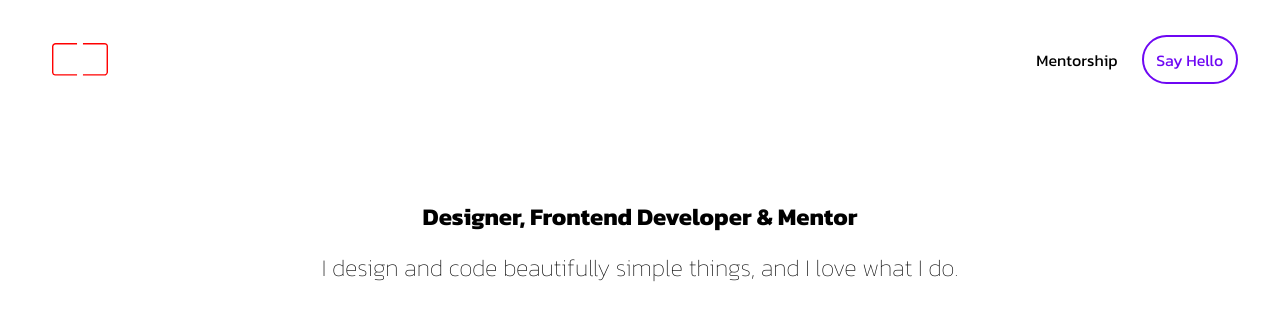
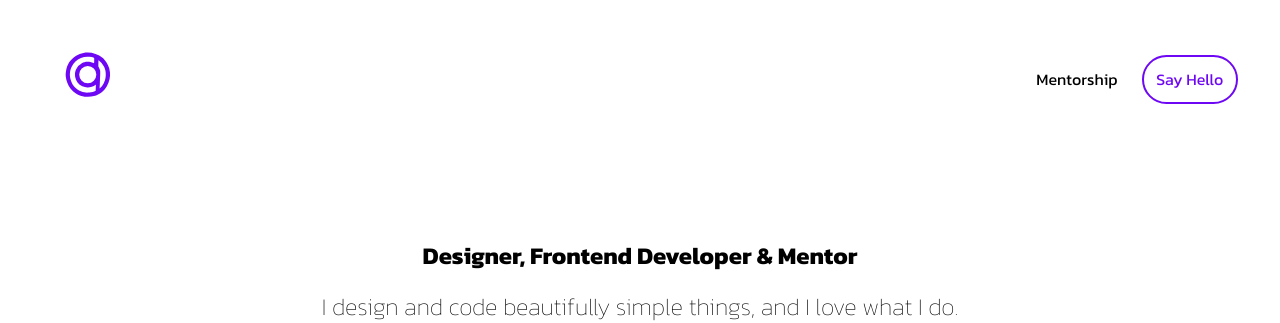
Before and after one commit to cabanita2390/portfolio, a plain HTML site: page index.html in a window 1280 px wide. Shown: the top 323 px of the page. Drawn offline with nearby package versions, Linux system fonts and the light colour scheme.

Commit message:
Adelantos en la página web. Sigue logo en el footer

```diff
--- a/index.html
+++ b/index.html
@@ -16,125 +16,81 @@
         <div class="navbar-container">
             <div class="navbar-logo">
                 <a class="a-logo" href="#">
-                    <!-- <img class="logo" src="./assets/CD-removebg-preview.svg" alt=""> -->
-                    <svg class="svg" xmlns="http://www.w3.org/2000/svg" version="1.1" viewBox="0.00 0.00 436.00 254.00">
-                        <g stroke-width="2.00" fill="none" stroke-linecap="butt">
-                        <path stroke="#none" vector-effect="non-scaling-stroke" d="
-                          M 192.50 0.37
-                          Q 189.43 0.81 188.50 0.80
-                          Q 120.37 0.46 52.25 0.79
-                          Q 51.41 0.80 50.71 0.33"
-                        />
-                        <path stroke="#none" vector-effect="non-scaling-stroke" d="
-                          M 377.78 0.62
-                          Q 312.40 0.55 247.00 0.82
-                          Q 245.48 0.82 244.26 0.37"
-                        />
-                        <path stroke="#none" vector-effect="non-scaling-stroke" d="
-                          M 191.77 253.68
-                          L 40.52 253.31"
-                        />
-                        <path stroke="#none" vector-effect="non-scaling-stroke" d="
-                          M 401.80 253.62
-                          Q 401.23 253.26 401.00 253.26
-                          Q 322.75 253.21 244.50 253.20
-                          Q 243.95 253.20 243.53 253.70"
-                        />
-                        </g>
-                        <path fill="#none" d="
-                          M 51.87 0.00
-                          L 190.50 0.00
-                          L 192.50 0.37
-                          Q 189.43 0.81 188.50 0.80
-                          Q 120.37 0.46 52.25 0.79
-                          Q 51.41 0.80 50.71 0.33
-                          Q 51.54 0.34 51.87 0.00
-                          Z"
-                        />
-                        <path fill="#none" d="
-                          M 246.63 0.00
-                          L 377.50 0.00
-                          Q 377.85 0.41 377.78 0.62
-                          Q 312.40 0.55 247.00 0.82
-                          Q 245.48 0.82 244.26 0.37
-                          L 246.63 0.00
-                          Z"
-                        />
-                        <path fill="#none" d="
-                          M 50.71 0.33
-                          Q 51.41 0.80 52.25 0.79
-                          Q 120.37 0.46 188.50 0.80
-                          Q 189.43 0.81 192.50 0.37
-                          Q 193.47 0.14 194.60 0.50
-                          Q 195.00 0.62 195.00 1.04
-                          L 194.99 10.75
-                          Q 194.99 11.29 194.45 11.29
-                          Q 111.61 11.13 28.77 11.41
-                          Q 22.97 11.43 19.95 12.78
-                          C 12.47 16.13 11.00 22.15 10.99 30.36
-                          Q 10.83 127.98 10.90 225.60
-                          Q 10.91 232.61 12.38 235.67
-                          C 15.55 242.27 21.26 242.76 28.53 242.76
-                          Q 111.50 242.72 194.46 242.76
-                          Q 194.98 242.76 194.98 243.28
-                          L 195.00 253.00
-                          Q 195.00 253.44 194.57 253.47
-                          L 191.77 253.68
-                          L 40.52 253.31
-                          Q 26.72 253.98 22.75 253.49
-                          Q 3.03 251.02 0.00 231.11
-                          L 0.00 23.26
-                          Q 3.38 6.90 17.91 1.82
-                          Q 21.66 0.51 27.78 0.45
-                          Q 39.25 0.35 50.71 0.33
-                          Z"
-                        />
-                        <path fill="#none" d="
-                          M 244.26 0.37
-                          Q 245.48 0.82 247.00 0.82
-                          Q 312.40 0.55 377.78 0.62
-                          Q 392.26 0.21 406.74 0.40
-                          Q 416.06 0.53 420.55 2.19
-                          Q 433.18 6.87 436.00 22.16
-                          L 436.00 230.73
-                          Q 432.42 247.57 417.27 252.50
-                          C 412.51 254.05 407.03 253.50 401.80 253.62
-                          Q 401.23 253.26 401.00 253.26
-                          Q 322.75 253.21 244.50 253.20
-                          Q 243.95 253.20 243.53 253.70
-                          L 241.45 253.50
-                          Q 241.00 253.46 241.00 253.01
-                          L 241.01 243.26
-                          Q 241.01 242.71 241.56 242.71
-                          Q 324.43 242.87 407.29 242.59
-                          Q 412.98 242.57 415.99 241.22
-                          C 423.77 237.74 425.01 231.48 425.02 222.99
-                          Q 425.08 125.41 425.07 27.83
-                          Q 425.07 21.34 423.64 18.40
-                          C 420.68 12.32 415.53 11.25 408.73 11.25
-                          Q 325.12 11.26 241.51 11.25
-                          Q 240.99 11.25 240.99 10.73
-                          L 241.00 1.24
-                          Q 241.00 0.70 241.50 0.51
-                          Q 242.76 0.02 244.26 0.37
-                          Z"
-                        />
-                        <path fill="#none" d="
-                          M 191.77 253.68
-                          Q 191.13 253.75 190.93 254.00
-                          L 41.50 254.00
-                          Q 40.55 253.70 40.52 253.31
-                          L 191.77 253.68
-                          Z"
-                        />
-                        <path fill="#none" d="
-                          M 401.80 253.62
-                          Q 401.30 253.81 401.16 254.00
-                          L 245.00 254.00
-                          Q 244.63 253.60 243.53 253.70
-                          Q 243.95 253.20 244.50 253.20
-                          Q 322.75 253.21 401.00 253.26
-                          Q 401.23 253.26 401.80 253.62
+
+                    <svg xmlns="http://www.w3.org/2000/svg" version="1.1" viewBox="0.00 0.00 500.00 500.00">
+                        <path fill="#151a1e" d="
+                          M 221.51 86.75
+                          C 261.97 78.62 309.02 90.71 340.42 117.78
+                          C 343.26 120.23 346.23 122.57 348.74 125.19
+                          C 393.60 171.93 400.27 240.37 367.77 295.68
+                          C 363.33 303.23 358.04 310.05 352.32 317.08
+                          C 347.25 323.30 341.79 327.43 335.74 332.26
+                          C 321.82 343.39 304.53 351.42 287.49 356.50
+                          C 269.15 361.96 248.01 362.56 229.14 360.28
+                          C 194.94 356.14 160.97 337.39 140.26 309.90
+                          C 124.09 288.43 114.05 261.55 111.21 236.25
+                          C 109.62 222.09 110.83 204.53 114.73 188.46
+                          C 119.16 170.18 127.66 150.96 139.74 136.46
+                          C 142.28 133.42 144.65 130.14 147.33 127.41
+                          C 155.49 119.07 165.32 110.29 175.85 104.19
+                          Q 197.69 91.53 221.51 86.75
+                          Z
+                          M 214.46 296.03
+                          C 190.74 284.78 173.56 262.62 169.59 236.38
+                          C 168.76 230.85 168.63 222.89 168.70 217.75
+                          C 168.79 211.07 170.04 203.38 172.62 196.90
+                          Q 173.84 193.82 175.12 190.76
+                          Q 186.14 164.23 211.65 151.11
+                          C 223.11 145.22 237.30 141.47 250.22 142.51
+                          C 254.79 142.87 259.84 142.93 263.81 143.61
+                          Q 274.74 145.49 284.87 150.12
+                          C 285.72 150.51 286.40 151.26 287.30 151.64
+                          A 0.51 0.51 0.0 0 0 288.01 151.21
+                          Q 289.22 136.06 288.82 121.25
+                          Q 288.73 117.87 286.73 117.05
+                          Q 275.45 112.44 259.24 111.41
+                          Q 255.08 111.14 250.91 110.92
+                          C 222.31 109.40 192.20 121.39 171.54 141.04
+                          Q 155.20 156.58 146.48 176.37
+                          Q 142.81 184.71 141.65 189.49
+                          C 139.98 196.45 137.78 202.51 137.14 210.31
+                          C 136.44 219.04 136.59 229.38 137.69 238.08
+                          C 138.71 246.14 140.93 252.37 143.06 259.45
+                          C 152.73 291.58 177.41 316.75 208.72 328.31
+                          C 221.56 333.05 237.05 336.25 251.08 335.15
+                          C 253.64 334.95 256.43 335.20 258.75 334.91
+                          Q 269.40 333.58 279.80 330.99
+                          C 285.40 329.59 290.85 327.19 296.13 324.93
+                          Q 297.91 324.16 297.98 322.22
+                          L 299.27 286.28
+                          A 0.67 0.67 0.0 0 0 298.19 285.72
+                          C 274.53 303.50 242.10 309.15 214.46 296.03
+                          Z
+                          M 356.02 258.51
+                          C 361.86 239.20 362.64 218.19 359.12 198.28
+                          C 357.62 189.84 354.12 180.69 350.65 173.10
+                          Q 339.82 149.38 318.05 133.68
+                          Q 317.20 133.06 316.39 132.81
+                          A 0.76 0.76 0.0 0 0 315.41 133.52
+                          L 314.56 168.56
+                          A 5.65 5.63 -57.2 0 0 315.12 171.18
+                          C 318.92 179.05 323.63 188.04 325.29 196.00
+                          Q 326.72 202.87 326.44 210.00
+                          C 326.24 215.34 326.48 220.86 326.12 226.00
+                          C 325.18 239.52 324.92 252.91 324.26 266.55
+                          Q 323.91 273.87 323.78 281.19
+                          C 323.65 289.36 322.44 298.53 322.41 307.25
+                          Q 322.41 308.09 322.93 308.46
+                          A 0.87 0.87 0.0 0 0 324.06 308.35
+                          C 327.36 304.86 331.21 301.35 334.09 297.98
+                          Q 343.43 287.03 348.39 276.40
+                          Q 354.67 262.97 356.02 258.51
+                          Z
+                          M 301.98 222.58
+                          A 53.46 53.46 0.0 0 0 248.52 169.12
+                          A 53.46 53.46 0.0 0 0 195.06 222.58
+                          A 53.46 53.46 0.0 0 0 248.52 276.04
+                          A 53.46 53.46 0.0 0 0 301.98 222.58
                           Z"
                         />
                         </svg>
--- a/styles.css
+++ b/styles.css
@@ -41,11 +41,14 @@ body {
     color: rgb(184, 36, 36);
 }
 
+svg {
+    width: 80px;
+    color: #1a8cff;
+    fill: #5BE9B9;
+}
 
-.svg {
-    width: 64px;
-    padding: 4px;
-    fill: red;
+path {
+    fill: #6E07F3;
 }
 
 .abrir-menu, .cerrar-menu {
```
Also changed, not shown: assets/CD-removebg-preview.png (deleted), assets/CD-removebg-preview.svg (deleted), assets/CD.png (deleted), assets/CD1.png (deleted), assets/CD1.svg (deleted), assets/Diseño sin título.png (added), assets/Diseño_sin_título-removebg-preview.png (added), assets/LOGO-DEF.svg (added), assets/logo.png (deleted), assets/wand-magic-sparkles-solid.svg (deleted).
